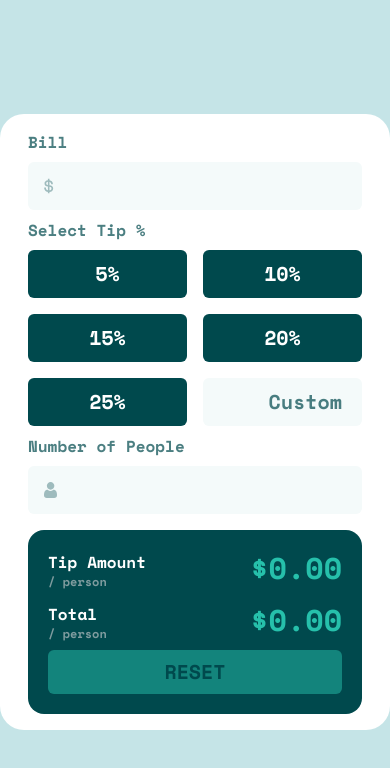
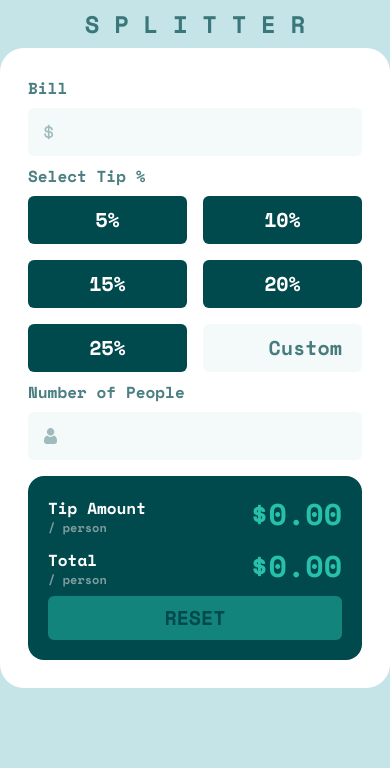
Before and after one commit to oudajosefu/TipCalculatorApp, a Next.js app: page / in a window 390 px wide. Shown: the top 768 px of the page. Built offline with nearby package versions, Linux system fonts and the light colour scheme.

Commit message:
Adjusted header

```diff
--- a/src/components/Header.tsx
+++ b/src/components/Header.tsx
@@ -7,7 +7,7 @@ interface Props {
 const Header = ({ height }: Props) => {
 	return (
 		<header className={`flex items-center justify-center ${height}`}>
-			<div className='h-16 w-28'>
+			<div className='md:h-16 md:w-28'>
 				<h1 className='text-2xl font-space-mono text-very-dark-cyan opacity-70'>
 					S P L I T T E R
 				</h1>
--- a/src/pages/index.tsx
+++ b/src/pages/index.tsx
@@ -28,9 +28,9 @@ const Home: NextPage = () => {
                 <link rel='apple-touch-icon' href='/apple-icon.png' />
             </Head>
 
-            <main className="flex flex-col min-h-screen lg:items-center bg-grayish-cyan-200 justify-center">
-                <Header height='hidden md:flex h-36 lg:h-auto lg:-mt-20' />
-                <div className='flex flex-col justify-start rounded-3xl bg-white md:min-h-fit md:rounded-t-3xl px-7 py-4 lg:p-11 lg:w-2/3 2xl:w-1/2 lg:rounded-3xl lg:flex-row lg:mt-16 lg:h-1/2 lg:gap-11 gap-4'>
+            <main className="flex flex-col min-h-screen lg:items-center bg-grayish-cyan-200 justify-start">
+                <Header height='flex h-12 md:h-36 lg:h-auto lg:-mt-20' />
+                <div className='flex flex-col justify-start rounded-3xl bg-white md:min-h-fit md:rounded-t-3xl p-7 lg:p-11 lg:w-2/3 2xl:w-1/2 lg:rounded-3xl lg:flex-row lg:mt-16 lg:h-1/2 lg:gap-11 gap-4'>
                     <div className='flex flex-auto gap-2 flex-col justify-evenly'>
                         <Bill setBill={setBill} setResetState={setResetState} />
                         <Tips setTipPercent={setTipPercent} />
```
